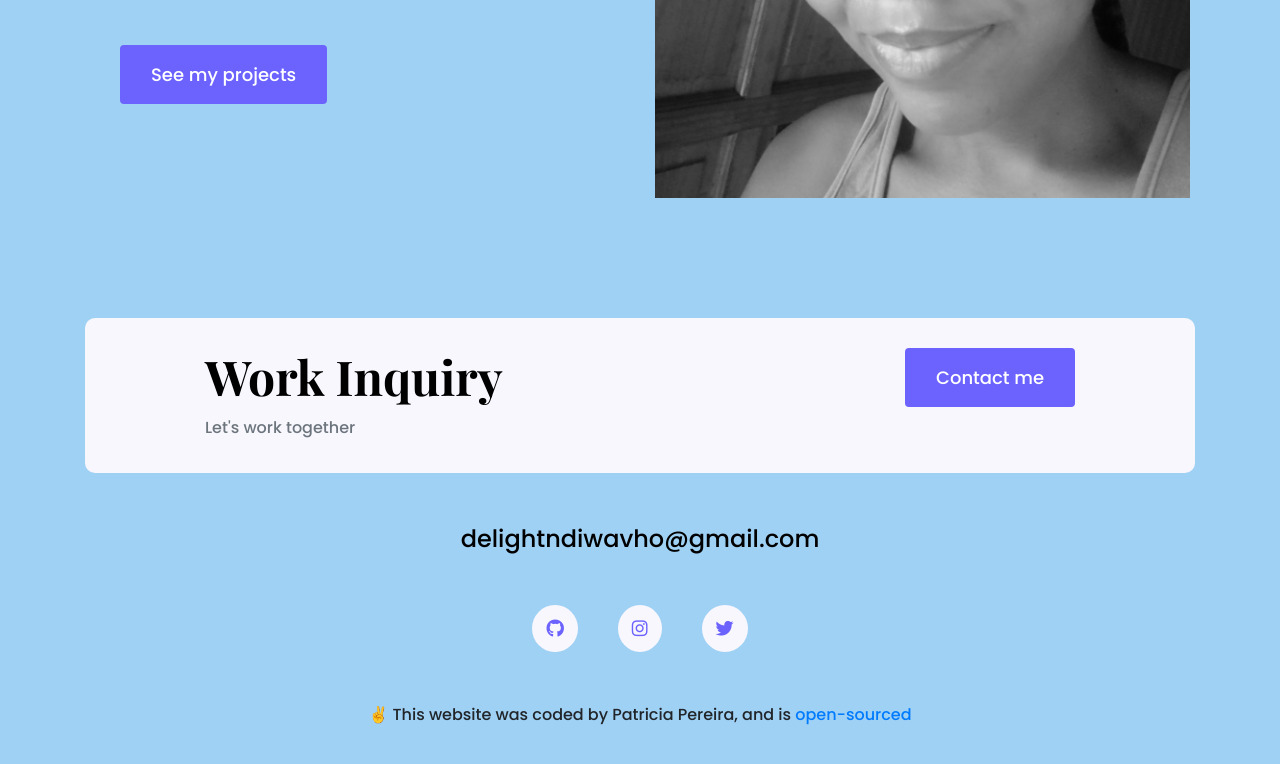
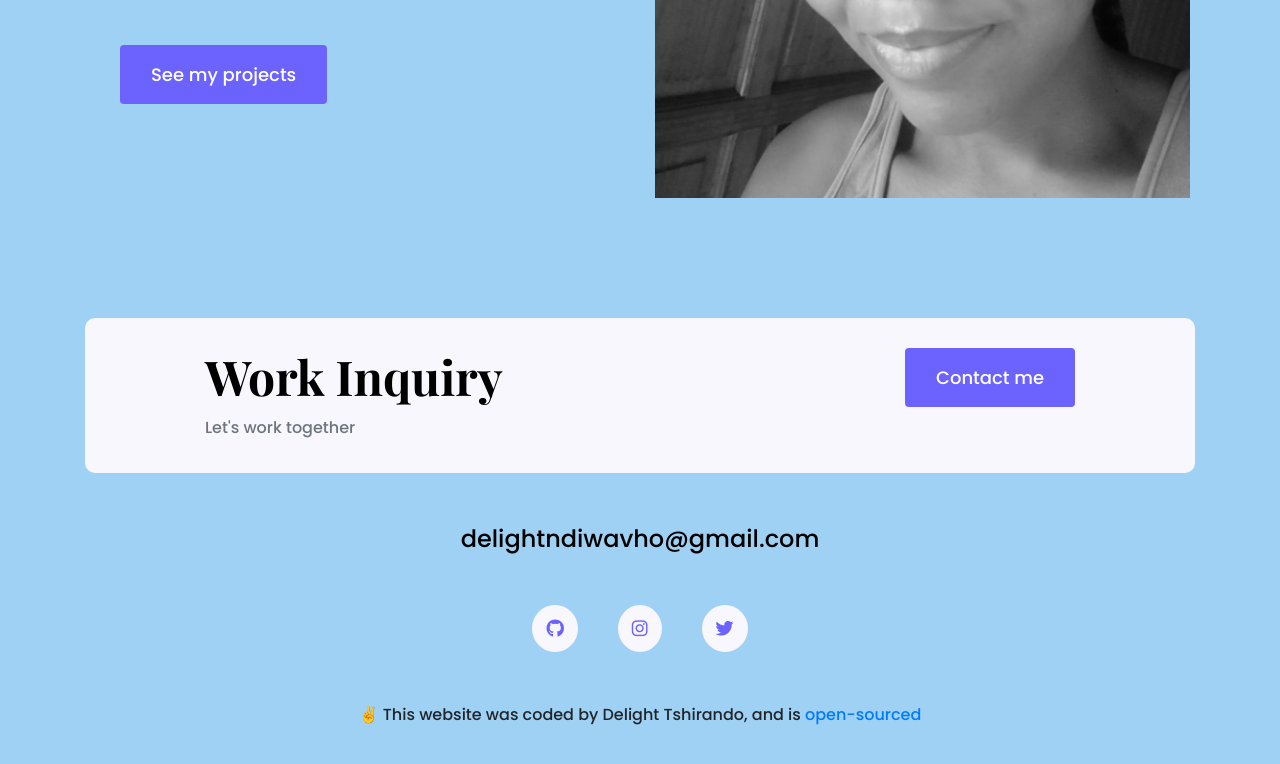
Before and after one commit to delightteekay/delight-responsive-portfolio, a plain HTML site: page about.html in a window 1280 px wide. Shown: the part 525-1289 px from the top of the page. Drawn offline with nearby package versions, Linux system fonts and the light colour scheme; a web font is replaced by a local one.

Commit message:
updated names

```diff
--- a/about.html
+++ b/about.html
@@ -83,7 +83,7 @@ deadlines are good for keep focus
 </a>
 </div>
 <p class="text-center mt-5">
-✌️ This website was coded by Patricia Pereira, and is
+✌️ This website was coded by Delight Tshirando, and is
 <a href="https://github.com/delightteekay/delight-responsive-portfolio" target="_blank">
 open-sourced
 </a>
```
Also changed, not shown: contact.html (+1 -1 lines), index.html (+1 -1 lines), work.html (+1 -1 lines).
